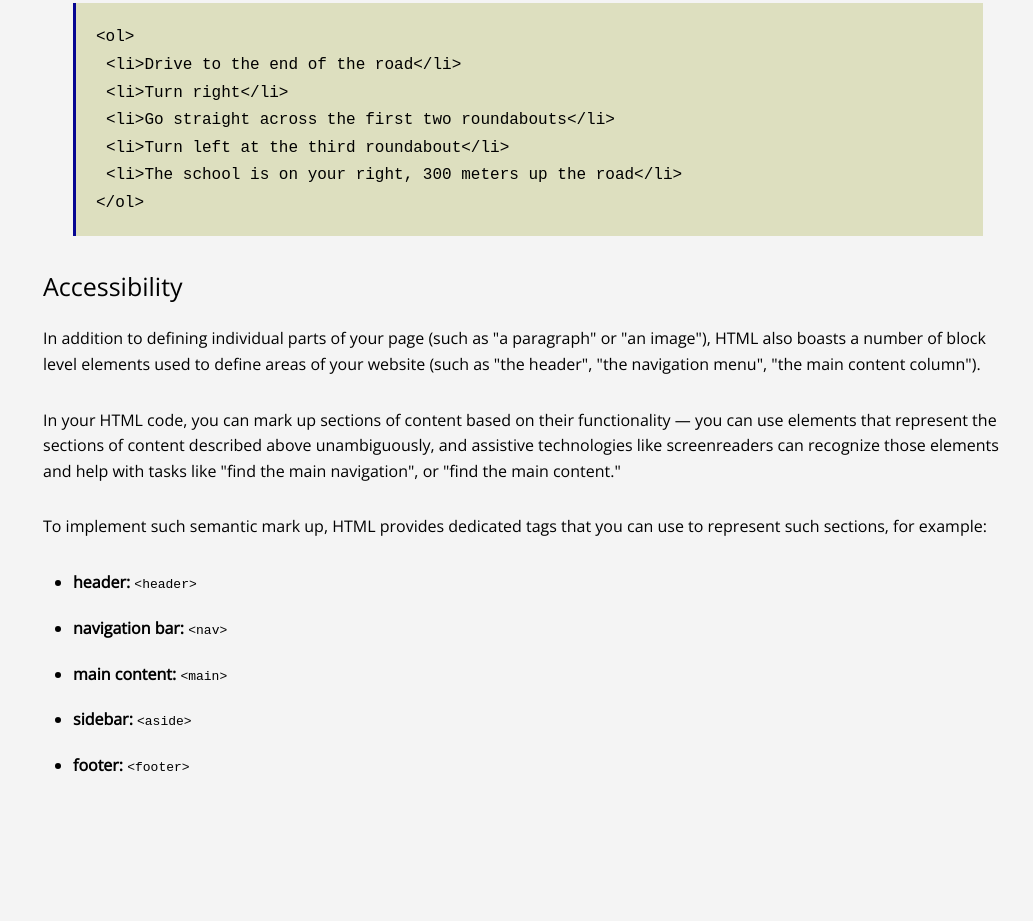
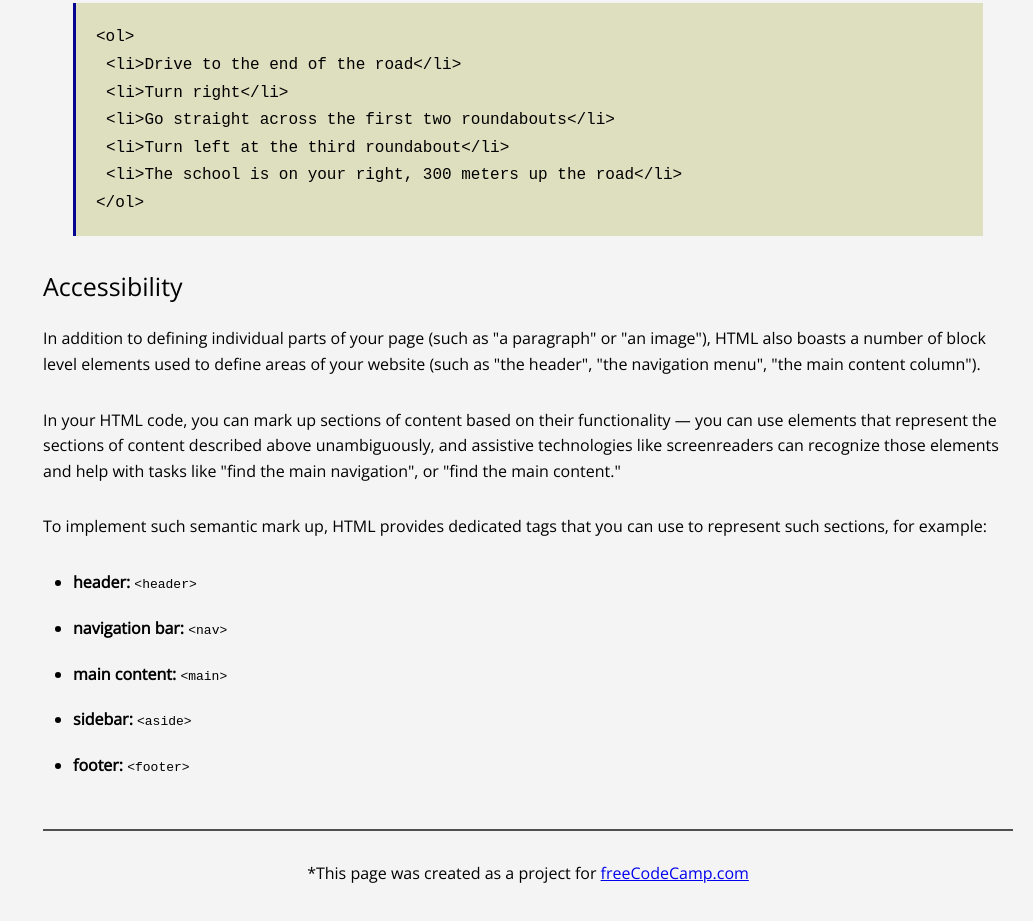
Before and after one commit to natalmi7/technical-documentation-page, a plain HTML site: page index.html in a window 1280 px wide. Shown: the part 4109-5030 px from the top of the page, without its empty margins (247-1280 px from the left). Before the commit the page ends 4928 px from the top, so only its background shows below. Drawn offline with nearby package versions, Linux system fonts and the light colour scheme.

Commit message:
Added footer

```diff
--- a/index.html
+++ b/index.html
@@ -134,6 +134,8 @@
         <li><b>footer:</b> <code>&lt;footer&gt;</code></li>
       </ul>
     </section>
+
+    <center><footer>*This page was created as a project for <a href="https://www.freecodecamp.org/">freeCodeCamp.com</a></footer></center>
   </main>
   <script src="https://cdn.freecodecamp.org/testable-projects-fcc/v1/bundle.js"></script>
 </body>
--- a/style.css
+++ b/style.css
@@ -92,3 +92,13 @@ span {
   margin-bottom: 20px;
   margin-left: 30px;
 }
+
+footer {
+  margin-top: 50px;
+  border-top: #4f4f4f solid 2px;
+  padding: 30px;
+}
+
+footer a:hover {
+  text-decoration: none;
+}
```
